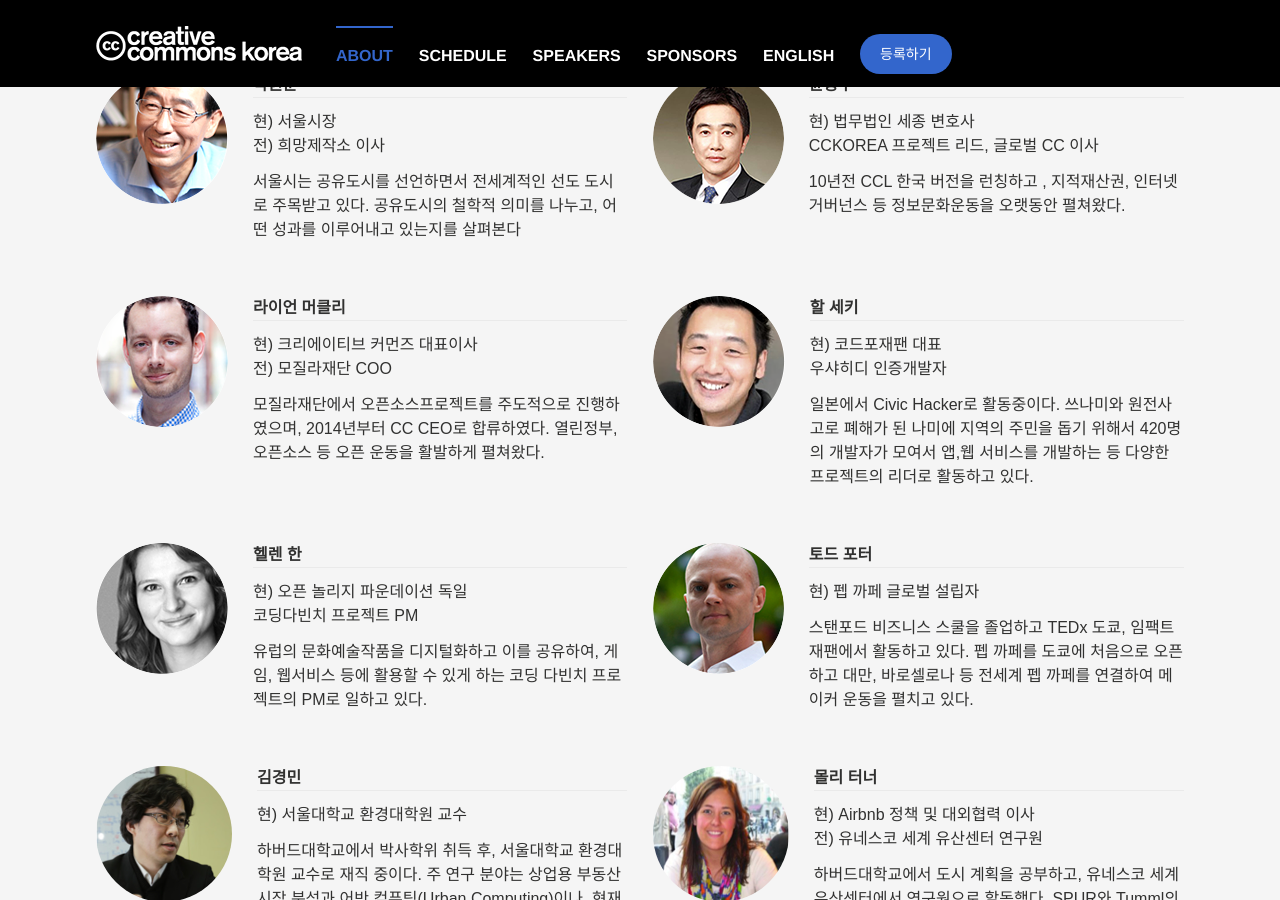
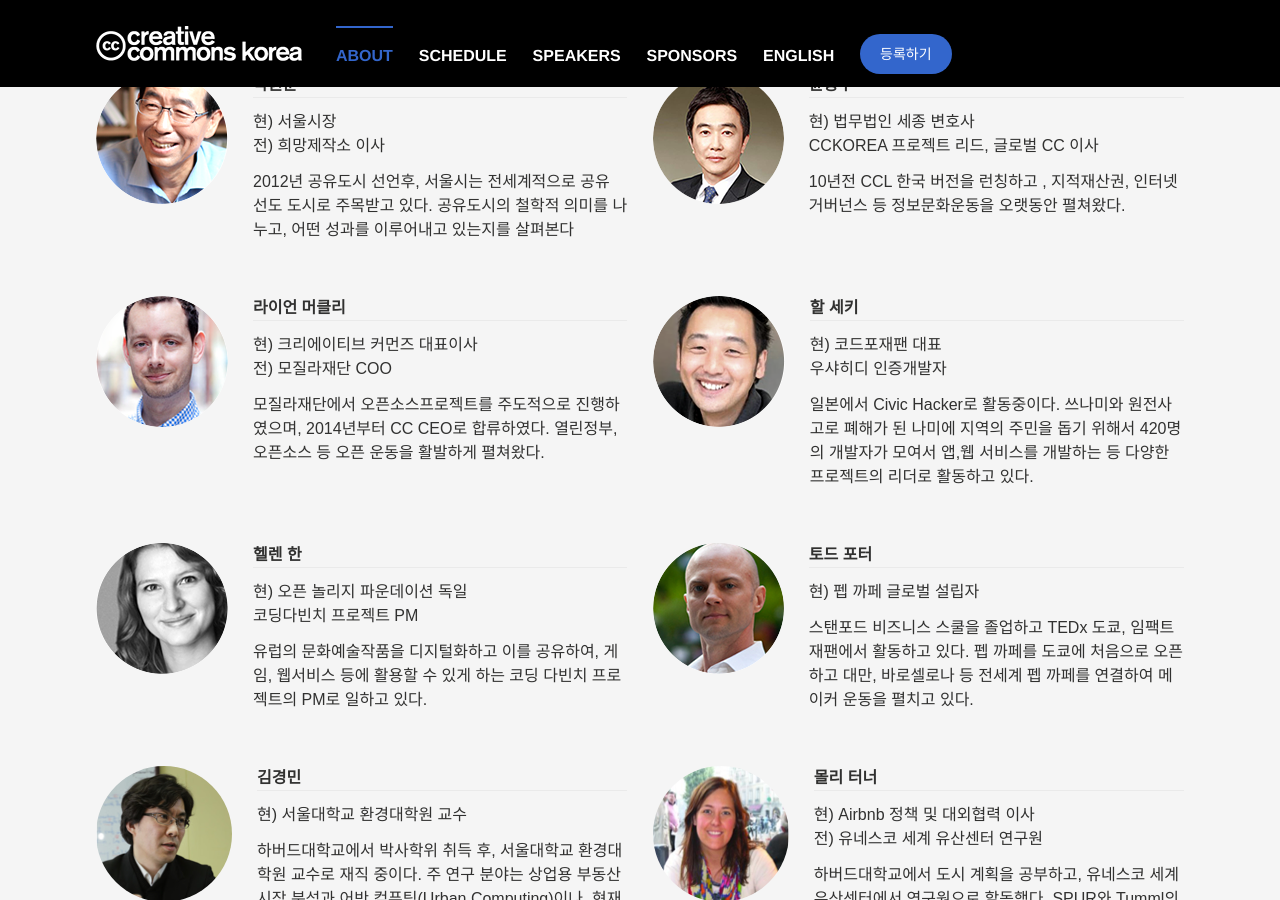
Before and after one commit to creativecommonskorea/cckcon3, a Jekyll site: the page built from index.md, in a window 1280 px wide and 900 px high, scrolled down 1043 px. Built offline with Jekyll 4.4.1, drawn with Linux system fonts in a browser that asks for light colours.

Commit message:
hungry commit for minor changes :)

```diff
--- a/_data/speakers.yml
+++ b/_data/speakers.yml
@@ -8,7 +8,7 @@
   title_en:
     "Mayor of Seoul<br />Former Executive Director at Hope Institute"
   desc_ko:
-    "서울시는 공유도시를 선언하면서 전세계적인 선도 도시로 주목받고 있다. 공유도시의 철학적 의미를 나누고, 어떤 성과를 이루어내고 있는지를 살펴본다 "
+    "2012년 공유도시 선언후, 서울시는 전세계적으로 공유 선도 도시로 주목받고 있다. 공유도시의 철학적 의미를 나누고, 어떤 성과를 이루어내고 있는지를 살펴본다 "
   desc_en:
     "Since Seoul announced “Sharing City,” many eyes are on this metropolis.
     Park will share the philosophical meaning and the achievements of “Sharing City” project."
--- a/_layouts/home-en.html
+++ b/_layouts/home-en.html
@@ -129,8 +129,8 @@
           <div class="wrap">
             <div class="card">
             <img src="/images/cc.png" alt="">
-            <p>CC KOREA International Conference is delighted to have continuing support from our fabulous sponsors, who help make the event such a success.</p>
-            <p>Please contact about Press, Journal and interview of Conference’s speakers.</p>
+            <p>Now CC KOREA International Conference want to make fresh inspirations from people whose efforts are bringing positive changes through technology. CC KOREA International Conference is delighted to have continuing support from our fabulous sponsors, who help make the event such a success.</p>
+            <p>Please contact below representatives.</p>
             <img src="/images/sponsor-contact.png" alt="">
             <p>Hyunsook Kang</p>
             </div>
```
